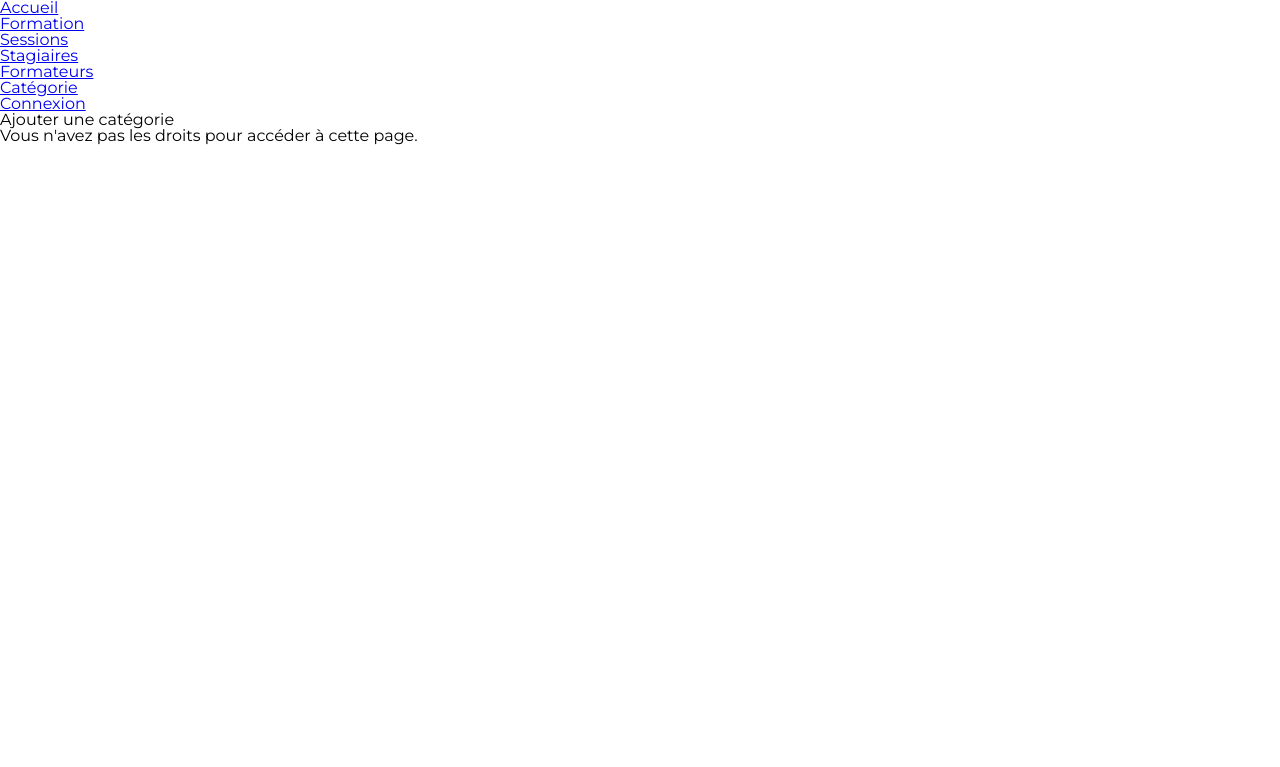
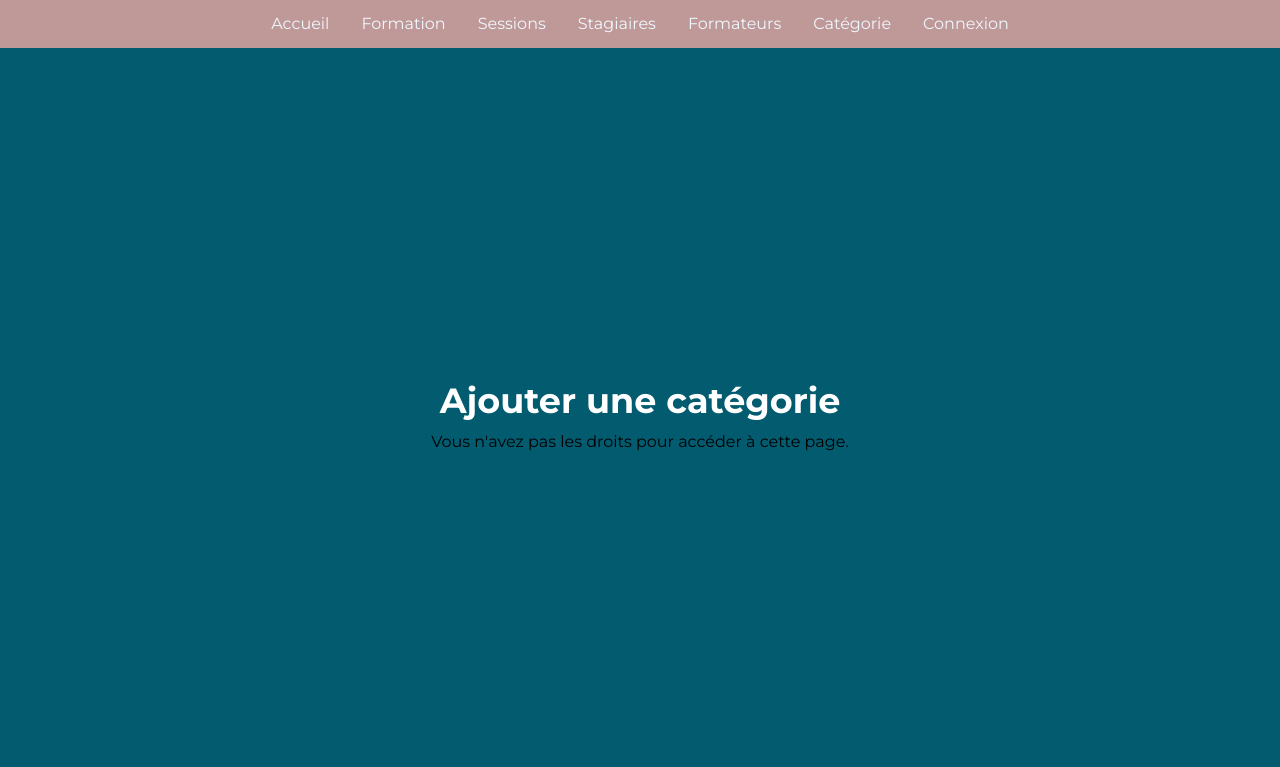
Before and after one commit to anthony0467/projetSessionSymfony, a Symfony app: template templates/categorie/add.html.twig in a window 1280 px wide. Shown: the top 767 px of the page. Run offline with Twig, Linux system fonts and the light colour scheme; the template is opened without the code that fills it, so the values that code supplies are empty; some libraries are stand-ins or nearby versions.

Commit message:
css mise en forme general plus tableau en cours

```diff
--- a/public/css/style.css
+++ b/public/css/style.css
@@ -16,6 +16,7 @@ footer, header, hgroup, menu, nav, section {
 }
 body {
 	line-height: 1;
+    background-color: #025B6F;
 }
 ol, ul {
 	list-style: none;
@@ -36,3 +37,94 @@ table {
 *{
     font-family: 'Montserrat', sans-serif;
 }
+
+a{
+    text-decoration: none;
+    color: #fff;
+}
+
+h1, h2, h3{
+    font-weight: bold;
+    color: #fff;
+    padding: 1rem ;
+}
+
+h1{
+    font-size: 35px;
+}
+
+h2{
+    font-size: 28px;
+}
+
+h3{
+    font-size: 22px;
+}
+
+/* =================================================================navigation ================================================================= */
+
+
+nav ul
+{
+    display: flex;
+    flex-direction: row;
+    justify-content: center;
+    gap: 2rem;
+    background-color: #BF9898;
+    padding: 1rem 0;
+}
+
+nav ul li a{
+    padding: 1rem 0;
+    color: aliceblue;
+}
+
+
+
+
+/* ================================================================= Container ================================================================= */
+
+.container{
+
+    min-height: 90vh;
+    width: 80%;
+    margin-left: auto;
+    margin-right: auto;
+
+
+    display: flex;
+    flex-direction: column;
+    justify-content: center;
+    align-items: center;
+
+
+}
+
+
+/* ================================================================= Tableau ================================================================= */
+table{
+    margin: 2rem 0;
+}
+
+tr{
+    border-bottom: 1px solid white;
+    color: #fff;
+}
+
+
+tr:nth-child(odd){
+    background-color: #BF9898;
+}
+
+tr:nth-child(even){
+    background-color: #8c5151;
+}
+
+th{
+    background-color: #8c5151;
+    padding: 1rem;
+}
+
+td{
+    padding: 1rem;
+}
--- a/templates/base.html.twig
+++ b/templates/base.html.twig
@@ -64,7 +64,8 @@
                 {% endif %}
             </ul>
     </nav>
-
+    <div class="container">
         {% block body %}{% endblock %}
+    </div>
     </body>
 </html>
```
